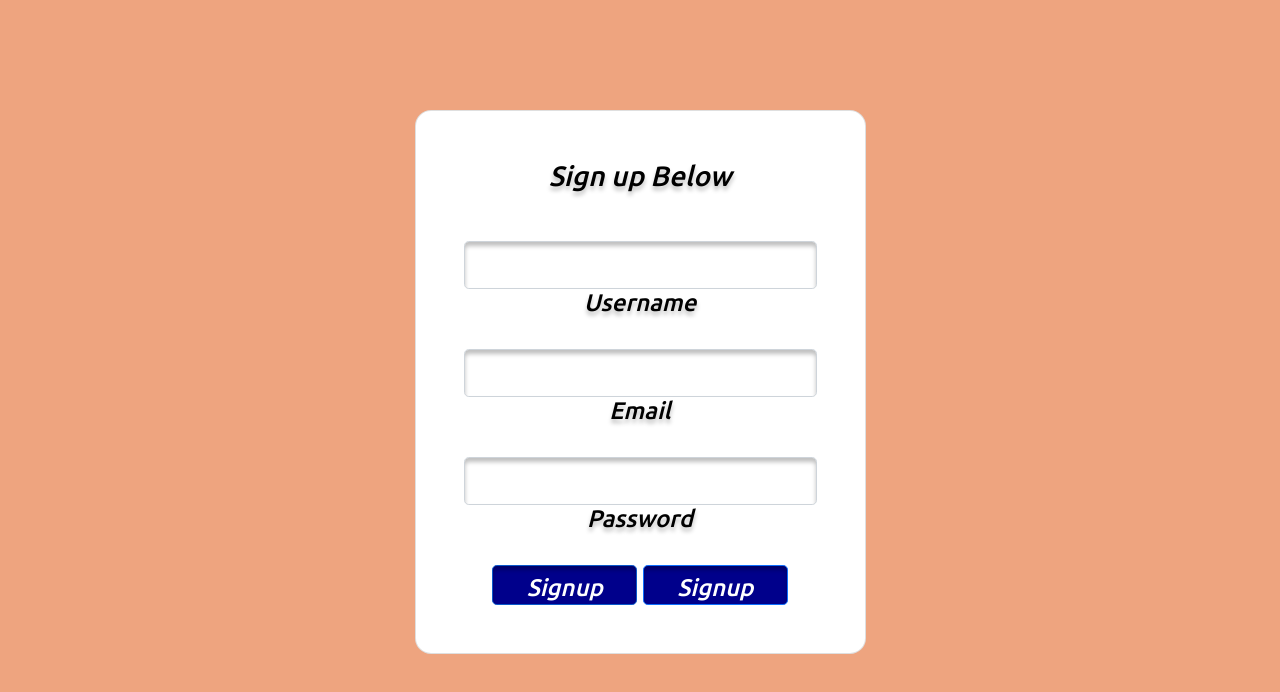
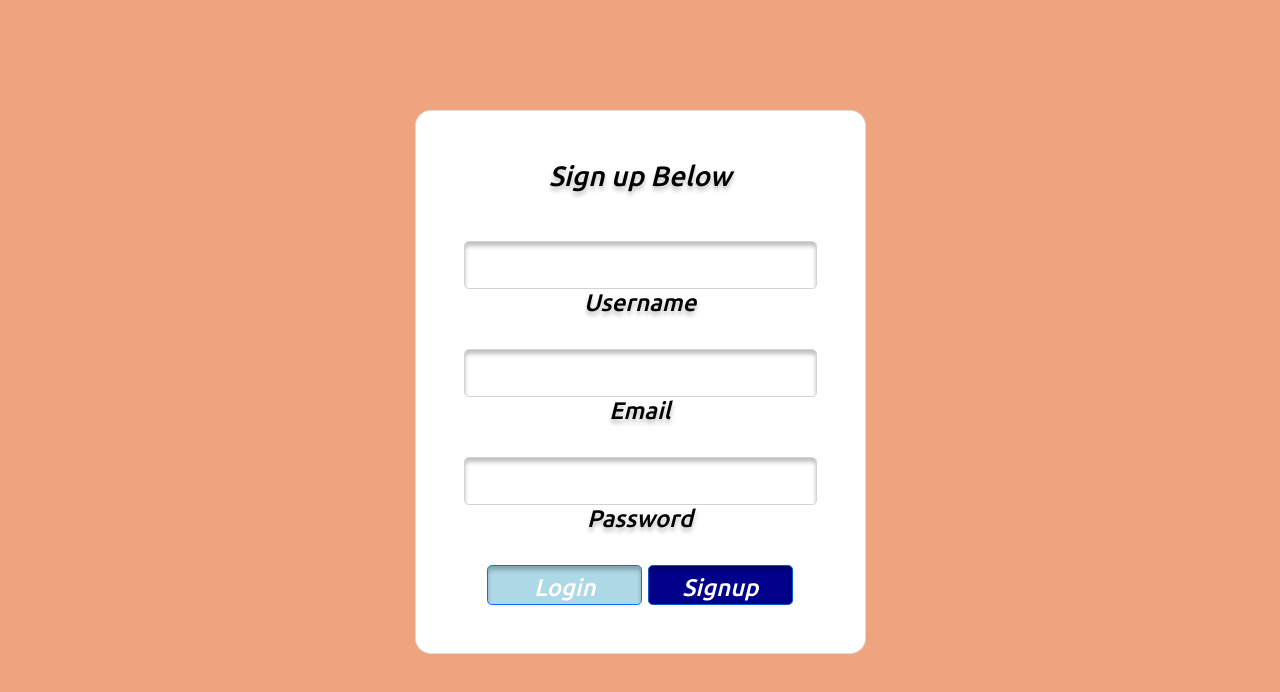
Before and after one commit to hak9292/Wordle2, a website: page public/html/signup.html in a window 1280 px wide. Both pictures are taken after a click on the button "Signup". Shown: the part 116-808 px from the top of the page. Drawn offline with nearby package versions, Linux system fonts and the light colour scheme; no server answers.

Commit message:
Got signup page to post data and go to the index.html page

```diff
--- a/public/html/signup.html
+++ b/public/html/signup.html
@@ -43,7 +43,7 @@
                   </div>
 
 
-                  <button class="btn btn-primary btn-lg btn-block" id="signup-button" type="submit">Signup</button>
+                  <button class="btn btn-primary btn-lg btn-block" id="login-button" type="submit">Login</button>
                   <button class="btn btn-primary btn-lg btn-block" id="signup-button" type="submit">Signup</button>
 
 
--- a/public/js/signup.js
+++ b/public/js/signup.js
@@ -16,6 +16,31 @@ function Signup() {
     console.log(usernameEl);
     console.log(emailEl);
     console.log(passwordEl);
+
+    var myHeaders = new Headers();
+    myHeaders.append("Content-Type", "application/json");
+    myHeaders.append("Cookie", "connect.sid=s%3AsszHCtCiKyFoIypMGdTEkcmuv_tTlhby.1mOE0V6hf%2FZ8CWUDdkCgZB%2F9ypCjjNMC8UopGk8ckN0");
+
+    var raw = JSON.stringify({
+        "username": usernameEl,
+        "email": emailEl,
+        "password": passwordEl
+    });
+
+    var requestOptions = {
+        method: 'POST',
+        headers: myHeaders,
+        body: raw,
+        redirect: 'follow'
+    };
+
+    fetch("http://localhost:3001/api/users/", requestOptions)
+        .then(response => response.text())
+        .then(result => {
+            console.log(result)
+            window.location.href = '../html/index.html'
+          })
+        .catch(error => console.log('error', error));
 }
 
 loginEl.addEventListener('click', jumpToLogin);
```
